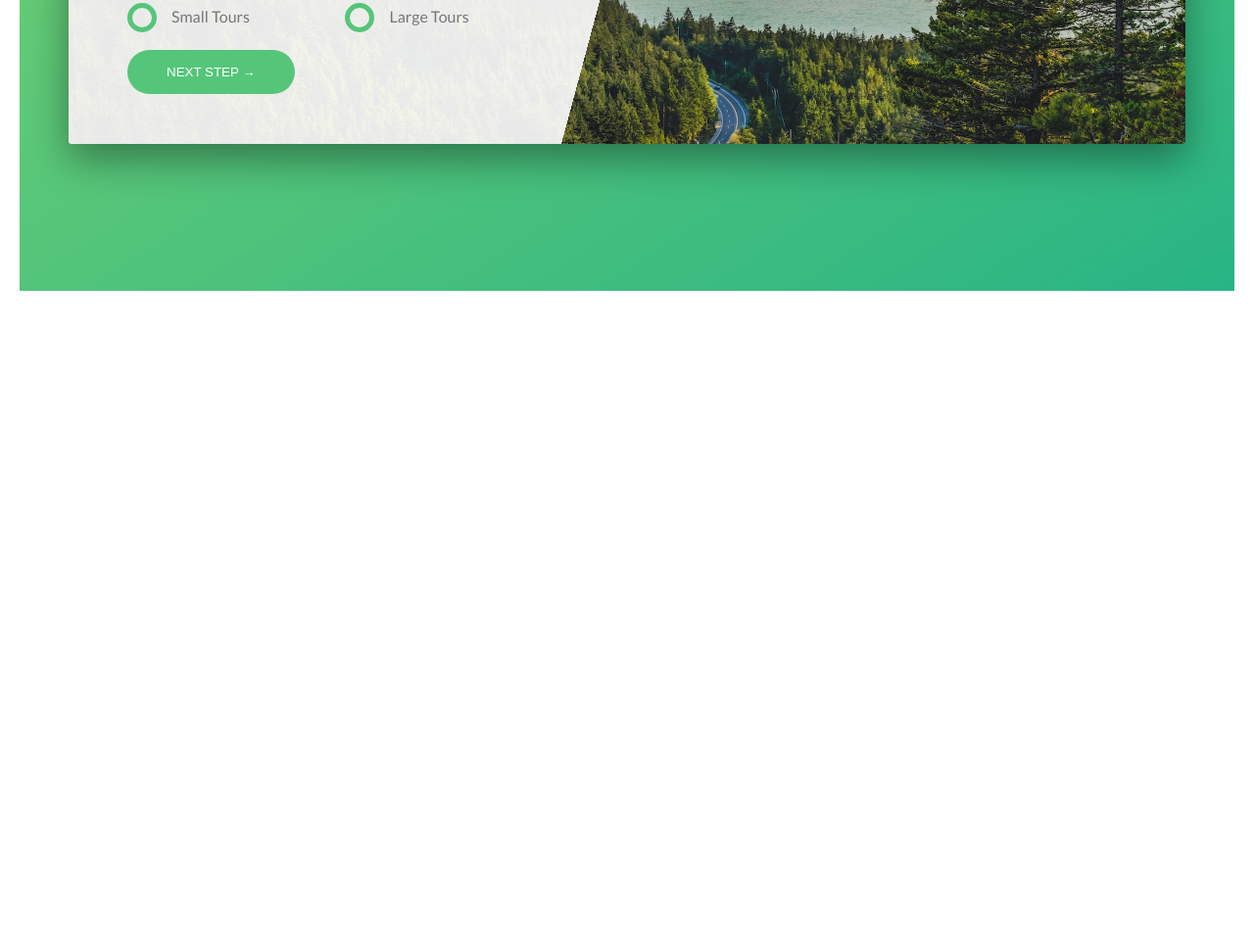
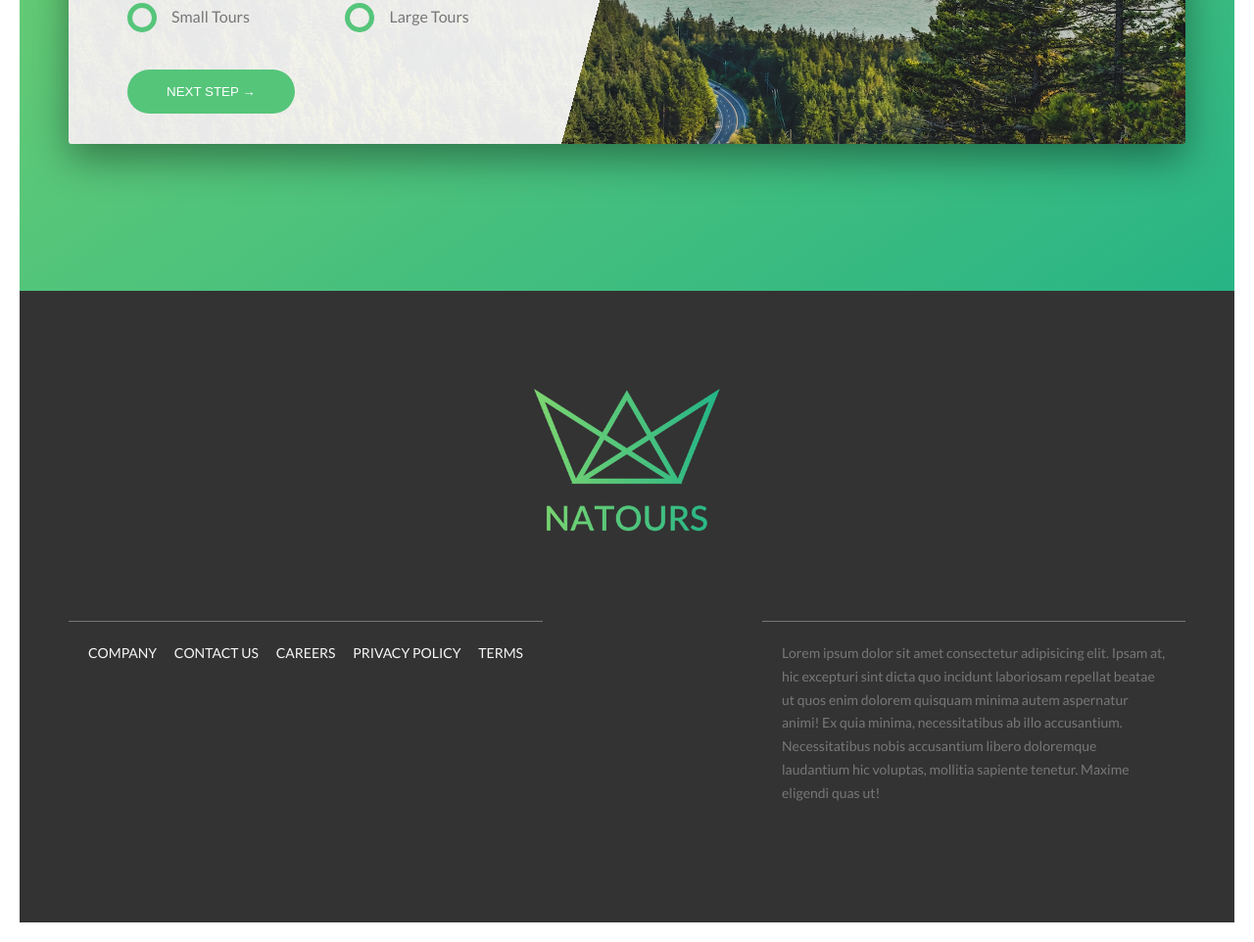
Before and after one commit to Vig-T/Natour, a website: page index.html in a window 1280 px wide. Shown: the part 4824-5786 px from the top of the page at 98% size. Before the commit the page ends 5141 px from the top, so only its background shows below. Drawn offline with Linux system fonts and the light colour scheme.

Commit message:
Add Footer

```diff
--- a/index.html
+++ b/index.html
@@ -259,7 +259,7 @@
                                 <input type="text" class="form__input" placeholder="EmailAddress" id="email" required />
                                 <label for="email" class="form__label">EmailAddress</label>
                             </div>
-                            <div class="form__group ">
+                            <div class="form__group u-margin-bottom-med">
                                 <div class="form__radio-group">
                                     <input type="radio" name="tours size" id="small" class="form__radio-input" />
                                     <label for="small" class="form__radio-label">
@@ -284,6 +284,38 @@
             </div>
         </section>
     </main>
+    <footer class="footer">
+        <div class="footer__logo-box">
+            <img src="image/logo-green-2x.png" alt="Full Logo" class="footer__logo">
+        </div>
+        <div class="row">
+            <div class="col-1-of-2">
+                <div class="footer__navigation">
+                    <ul class="footer__list">
+                        <li class="footer__item">
+                            <a href="#" class="footer__link">Company</a>
+                        </li>
+                        <li class="footer__item">
+                            <a href="#" class="footer__link">Contact Us</a>
+                        </li>
+                        <li class="footer__item">
+                            <a href="#" class="footer__link">Careers</a>
+                        </li>
+                        <li class="footer__item">
+                            <a href="#" class="footer__link">Privacy Policy</a>
+                        </li>
+                        <li class="footer__item">
+                            <a href="#" class="footer__link">Terms</a>
+                        </li>
+                    </ul>
+                </div>
+            </div>
+            <div class="col-1-of-2">
+                <p class="footer__copyright">Lorem ipsum dolor sit amet consectetur adipisicing elit. Ipsam at, hic excepturi sint dicta quo incidunt laboriosam repellat beatae ut quos enim dolorem quisquam minima autem aspernatur animi! Ex quia minima, necessitatibus ab illo accusantium.
+                    Necessitatibus nobis accusantium libero doloremque laudantium hic voluptas, mollitia sapiente tenetur. Maxime eligendi quas ut!</p>
+            </div>
+        </div>
+    </footer>
     <!-- Grid Test -->
     <!-- <section class="grid-test">
         <div class="row">
--- a/sass/main.scss
+++ b/sass/main.scss
@@ -35,19 +35,19 @@ $gutter-width: 114rem;
 
 // Utility Classes
 .u-center-text {
-    text-align: center;
+    text-align: center !important;
 }
 
 .u-margin-bottom-sm {
-    margin-bottom: 1.4rem;
+    margin-bottom: 1.4rem !important;
 }
 
 .u-margin-bottom-med {
-    margin-bottom: 4rem;
+    margin-bottom: 4rem !important;
 }
 
 .u-margin-bottom-lg {
-    margin-bottom: 8rem;
+    margin-bottom: 8rem !important;
 }
 
 // ! FLOAT LAYOUT
@@ -707,3 +707,56 @@ body {
         opacity: 1;
     }
 }
+
+// Footer Styling
+.footer {
+    background-color: $color-grey-dark-3;
+    padding: 10rem 0;
+    font-size: 1.4rem;
+    &__logo-box {
+        text-align: center;
+        margin-bottom: 8rem;
+    }
+    &__logo {
+        height: 15rem;
+        width: auto;
+    }
+    &__navigation {
+        display: inline-block;
+        border-top: 1px solid $color-grey-dark;
+        padding: 2rem;
+    }
+    &__list {
+        list-style: none;
+    }
+    &__item {
+        display: inline-block;
+        &:not(:last-child) {
+            margin-right: 1.5rem;
+        }
+    }
+    &__link {
+        &:link,
+        &:visited {
+            color: $color-grey-light-1;
+            background-color: $color-grey-dark-3;
+            text-decoration: none;
+            display: inline-block;
+            text-transform: uppercase;
+            transition: all 0.2s;
+        }
+        &:hover,
+        &:active {
+            color: $color-primary;
+            box-shadow: 0 1rem 2rem rgba($color: $color-black, $alpha: 0.4);
+            transform: rotate(5deg) scale(1.1);
+        }
+    }
+    &__copyright {
+        display: block;
+        border-top: 1px solid $color-grey-dark;
+        padding: 2rem;
+        width: 80%;
+        float: right;
+    }
+}
```
Also changed, not shown: css/style.css.
